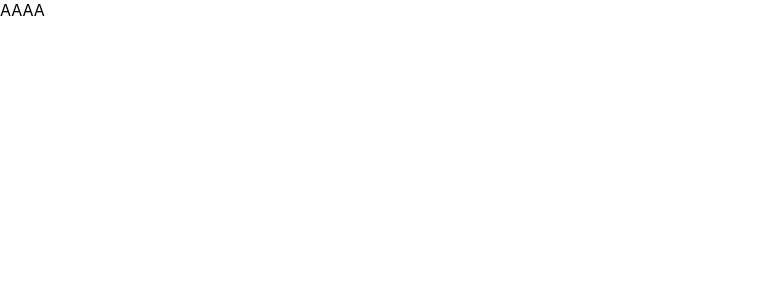
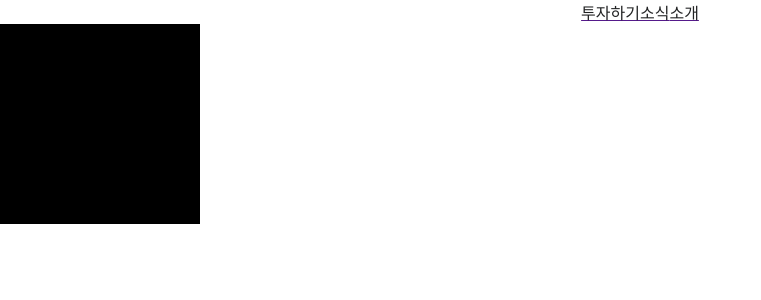
Before and after one commit to sol727/Xquare_project, a React (Create React App) app: page / in a window 1280 px wide. Shown: the top 300 px of the page, without its empty margins (0-761 px from the left). Built offline with nearby package versions, Linux system fonts and the light colour scheme.

Commit message:
test commit

```diff
--- a/package.json
+++ b/package.json
@@ -7,6 +7,7 @@
     "@testing-library/react": "^9.5.0",
     "@testing-library/user-event": "^7.2.1",
     "jquery": "^3.5.1",
+    "node-sass": "^4.14.1",
     "react": "^16.13.1",
     "react-dom": "^16.13.1",
     "react-router-dom": "^5.2.0",
--- a/src/App.js
+++ b/src/App.js
@@ -1,6 +1,7 @@
 import React from 'react';
-import './style/common.css';
-import './style/style.css';
+import './style/common.scss';
+import './style/style.scss';
+import './style/style2.scss';
 import { BrowserRouter , Route } from 'react-router-dom';
 
 /* 페이지 */
--- a/src/components/header.js
+++ b/src/components/header.js
@@ -1,4 +1,5 @@
 import React from 'react'
+import { Link } from 'react-router-dom';
 
 export default class Header extends React.Component {
 
@@ -9,7 +10,17 @@
     render() {
         return (
             <header>
+                <div className="left"></div>
 
+                <div className="center">
+                    <Link><span className="menu">투자하기</span></Link>
+                    <Link><span className="menu">소식</span></Link>
+                    <Link><span className="menu">소개</span></Link>
+                </div>
+
+                <div className="right">
+
+                </div>
             </header>
         )
     }
--- a/src/pages/index.js
+++ b/src/pages/index.js
@@ -1,8 +1,6 @@
 import React from 'react'
-import { Link } from 'react-router-dom'
-import $ from 'jquery'
+import * as js from '../js/style'
 import Header from '../components/header'
-import * as js from '../js/style'
 
 export default class index extends React.Component {
 
@@ -12,13 +10,19 @@
 
   // $(document).ready({ ... })
   componentDidMount(){
-    js.a()
+
   }
 
   render() {
     return (
       <>
-      AAAA
+
+        <Header />
+
+        <div className="test">
+
+        </div>
+
       </>
     )
   }
--- a/src/style/common.css
+++ /dev/null
@@ -1,38 +0,0 @@
-.App {
-  text-align: center;
-}
-
-.App-logo {
-  height: 40vmin;
-  pointer-events: none;
-}
-
-@media (prefers-reduced-motion: no-preference) {
-  .App-logo {
-    animation: App-logo-spin infinite 20s linear;
-  }
-}
-
-.App-header {
-  background-color: #282c34;
-  min-height: 100vh;
-  display: flex;
-  flex-direction: column;
-  align-items: center;
-  justify-content: center;
-  font-size: calc(10px + 2vmin);
-  color: white;
-}
-
-.App-link {
-  color: #61dafb;
-}
-
-@keyframes App-logo-spin {
-  from {
-    transform: rotate(0deg);
-  }
-  to {
-    transform: rotate(360deg);
-  }
-}
--- /dev/null
+++ b/src/style/common.scss
@@ -0,0 +1,25 @@
+// 정사각형 만들기
+@mixin square ( $width )  {
+  width: $width;
+  height: $width;
+}
+
+header { display: flex; align-items: center; justify-content: space-between;
+
+  .left {
+
+  }
+
+  .center {
+    .menu { color:#222324; }
+  }
+
+  .right {
+
+  }
+}
+
+.test {
+  background-color: #000;
+  @include square(200px);
+}
```
Also changed, not shown: src/js/style2.js (added), src/style/style.scss (renamed from src/style/style.css), src/style/style2.scss (added), 1 other file (tests, documents, lock files or other folders).
